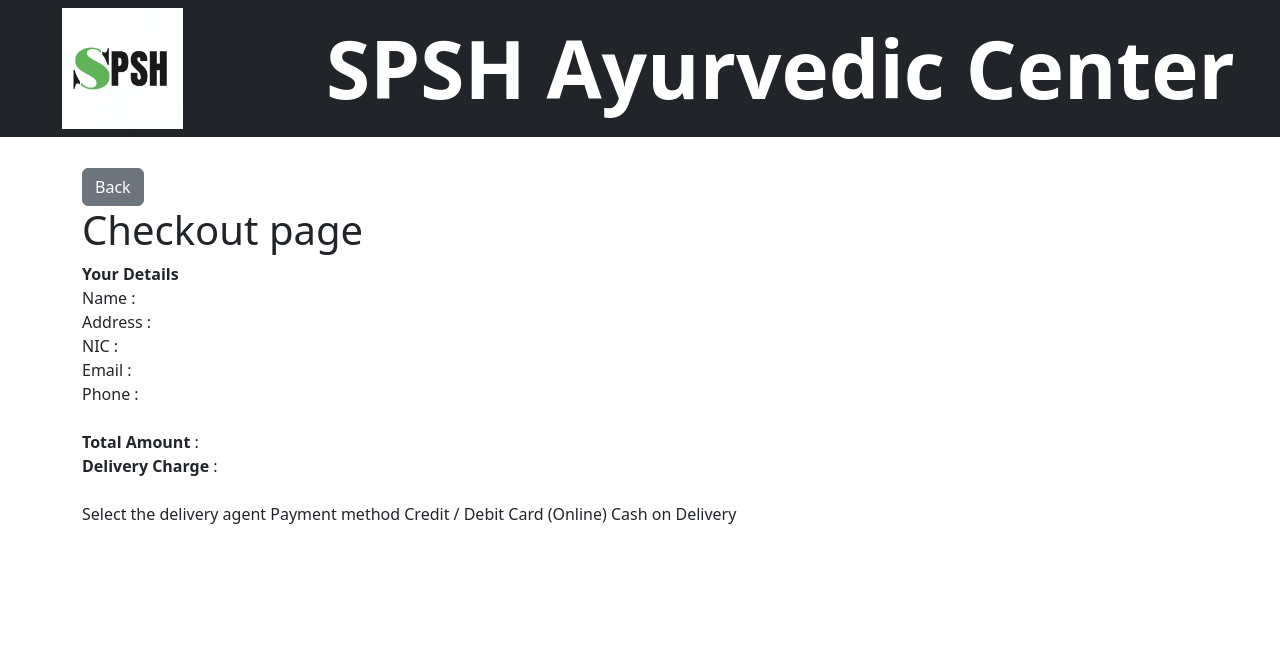
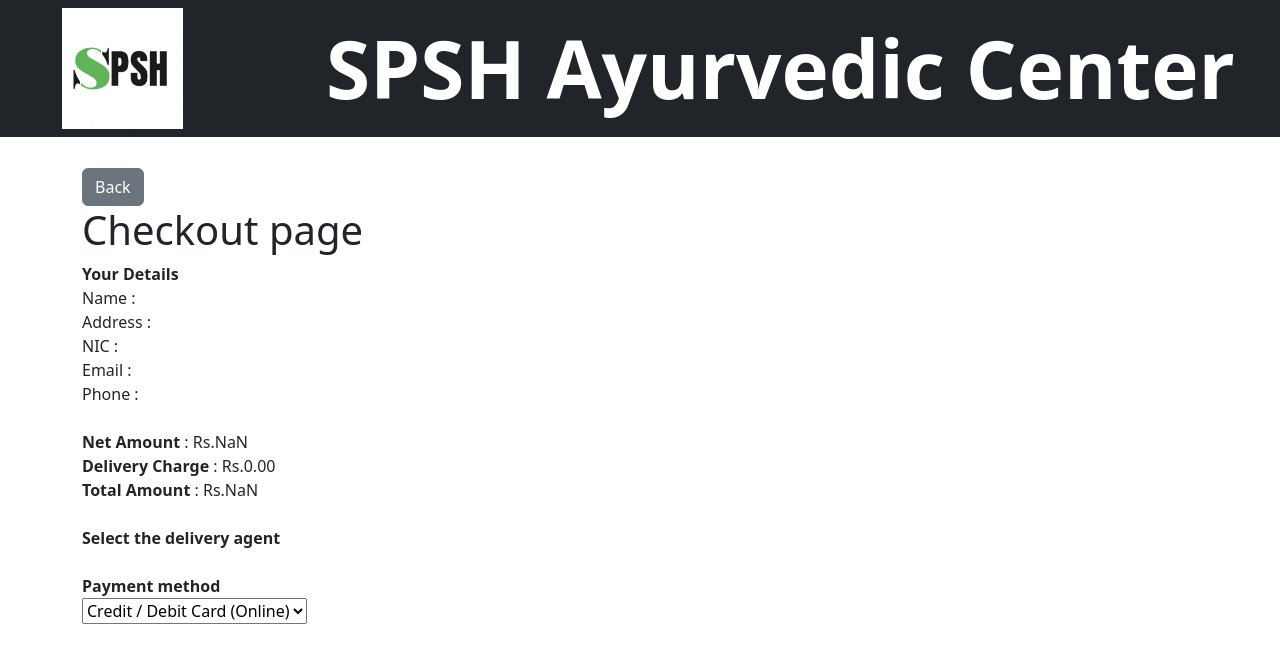
Before and after one commit to PoornaSenadheera100/SPSH-Ayurvedic-Center, a React (Create React App) app in the folder frontend/: page /buyer/view/cart/checkout in a window 1280 px wide. Shown: the top 662 px of the page. Built offline with nearby package versions, Linux system fonts and the light colour scheme; no server answers.

Commit message:
Created design with decimal points values

```diff
--- a/frontend/src/components/Checkout.js
+++ b/frontend/src/components/Checkout.js
@@ -8,6 +8,10 @@ export default function Checkout(){
     const [address, setAddress] = useState("");
     const [nic, setNic] = useState("");
     const [phone, setPhone] = useState("");
+
+    const [delChrg, setDelChrg] = useState("0");
+    const netAmount = parseFloat(sessionStorage.getItem("netAmount"));
+    let totalAmount = 0;
 
     useEffect(()=>{
         axios.get(`http://localhost:8070/buyer/get/email/${email}`).then((res)=>{
@@ -20,6 +24,10 @@ export default function Checkout(){
         })
     });
 
+    function calcTotAmount(){
+        totalAmount = netAmount + parseFloat(delChrg);
+    }
+
     return(
         <div className="container">
             <a type="button" href="/buyer/view/cart" class="btn btn-secondary">Back</a>
@@ -31,14 +39,18 @@ export default function Checkout(){
             Email : {email} <br/>
             Phone : {phone} <br/><br/>
 
-            <b>Total Amount</b> : <br/>
-            <b>Delivery Charge</b> : <br/><br/>
+            <b>Net Amount</b> : Rs.{netAmount} <br/>
+            <b>Delivery Charge</b> : Rs.{parseFloat(delChrg).toFixed(2)} <br/>
+            {calcTotAmount()}
+            <b>Total Amount</b> : Rs.{parseFloat(totalAmount).toFixed(2)} <br/><br/>
 
-            Select the delivery agent
+            <b>Select the delivery agent</b> <br/><br/>
 
-            Payment method
-            Credit / Debit Card (Online)
-            Cash on Delivery
+            <b>Payment method</b> <br/>
+            <select name="paymentMethod" id="paymentMethod">
+                <option value="card">Credit / Debit Card (Online)</option>
+                <option value="cash">Cash on Delivery</option>
+            </select>
 
 
 
```
